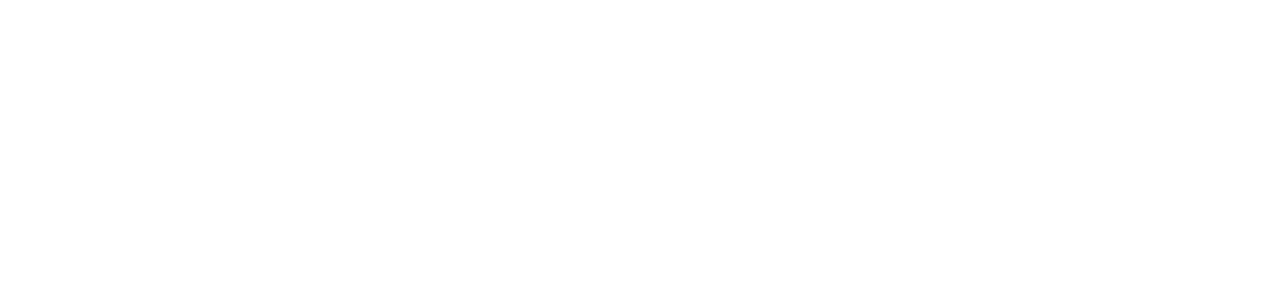
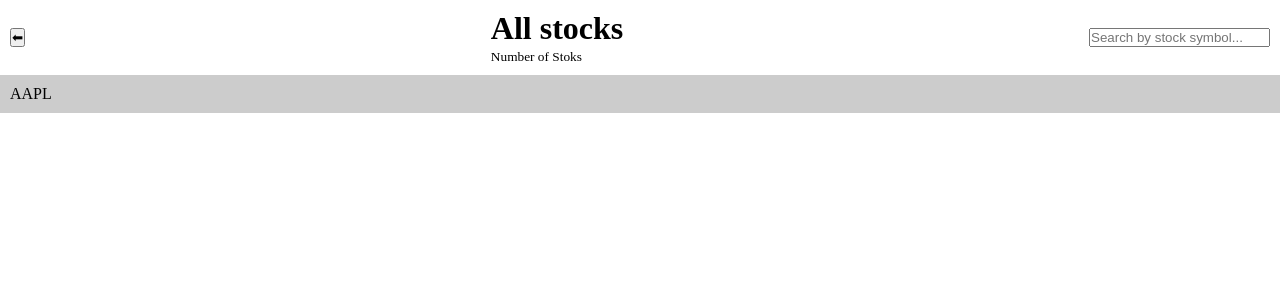
Before and after one commit to sergiogval/stock-market-app, a React (Create React App) app: page /allstocks in a window 1280 px wide. Before the commit this address had no page. Shown: the top 300 px of the page. Built offline with nearby package versions, Linux system fonts and the light colour scheme.

Commit message:
Add all stock component

```diff
--- a/src/App.js
+++ b/src/App.js
@@ -4,6 +4,7 @@
 import Popular from './components/Popular';
 import Gainers from './components/Gainers';
 import Losers from './components/Losers';
+import AllStocks from './components/AllStocks';
 import './assets/stylesheets/App.css';
 
 function App() {
@@ -15,6 +16,7 @@
           <Route path="/popular" element={<Popular />} />
           <Route path="/gainers" element={<Gainers />} />
           <Route path="/losers" element={<Losers />} />
+          <Route path="/allstocks" element={<AllStocks />} />
         </Routes>
       </BrowserRouter>
     </div>
--- a/src/components/AllStocks.js
+++ b/src/components/AllStocks.js
@@ -0,0 +1,30 @@
+/* eslint-disable no-unused-vars */
+import React, { useState } from 'react';
+import uniqid from 'uniqid';
+import GobakcBtn from './GobackBtn';
+
+const AllStocks = () => {
+  const [localState, setLocalState] = useState([{ symbol: 'AAPL' }]);
+
+  return (
+    <div className="all-stocks-container">
+      <header>
+        <GobakcBtn path="/" />
+        <hgroup>
+          <h1>All stocks</h1>
+          <small>Number of Stoks</small>
+        </hgroup>
+        <input type="text" placeholder="Search by stock symbol..." />
+      </header>
+      <div className="main">
+        <ul>
+          {localState.map((stock) => <li key={uniqid()} id={stock.symbol}>{stock.symbol}</li>)}
+        </ul>
+      </div>
+
+    </div>
+
+  );
+};
+
+export default AllStocks;
--- a/src/components/Nav.js
+++ b/src/components/Nav.js
@@ -13,6 +13,9 @@
       <Link to="/losers" className="navLink">
         <li>Losers</li>
       </Link>
+      <Link to="/allstocks" className="navLink">
+        <li>All Stocks</li>
+      </Link>
     </ul>
   </nav>
 );
```
Also changed, not shown: src/redux/allstocks/allstocks.js (added).
